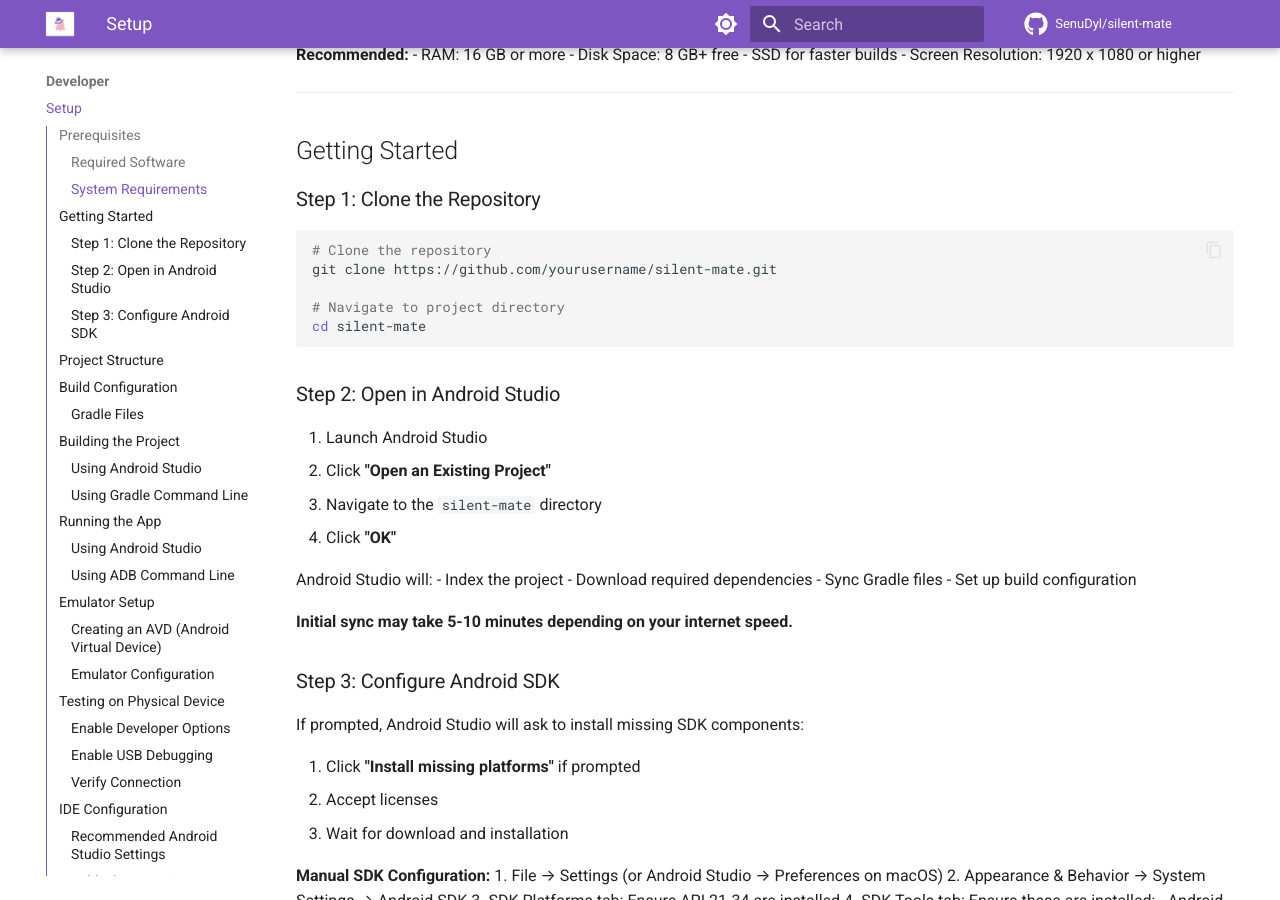
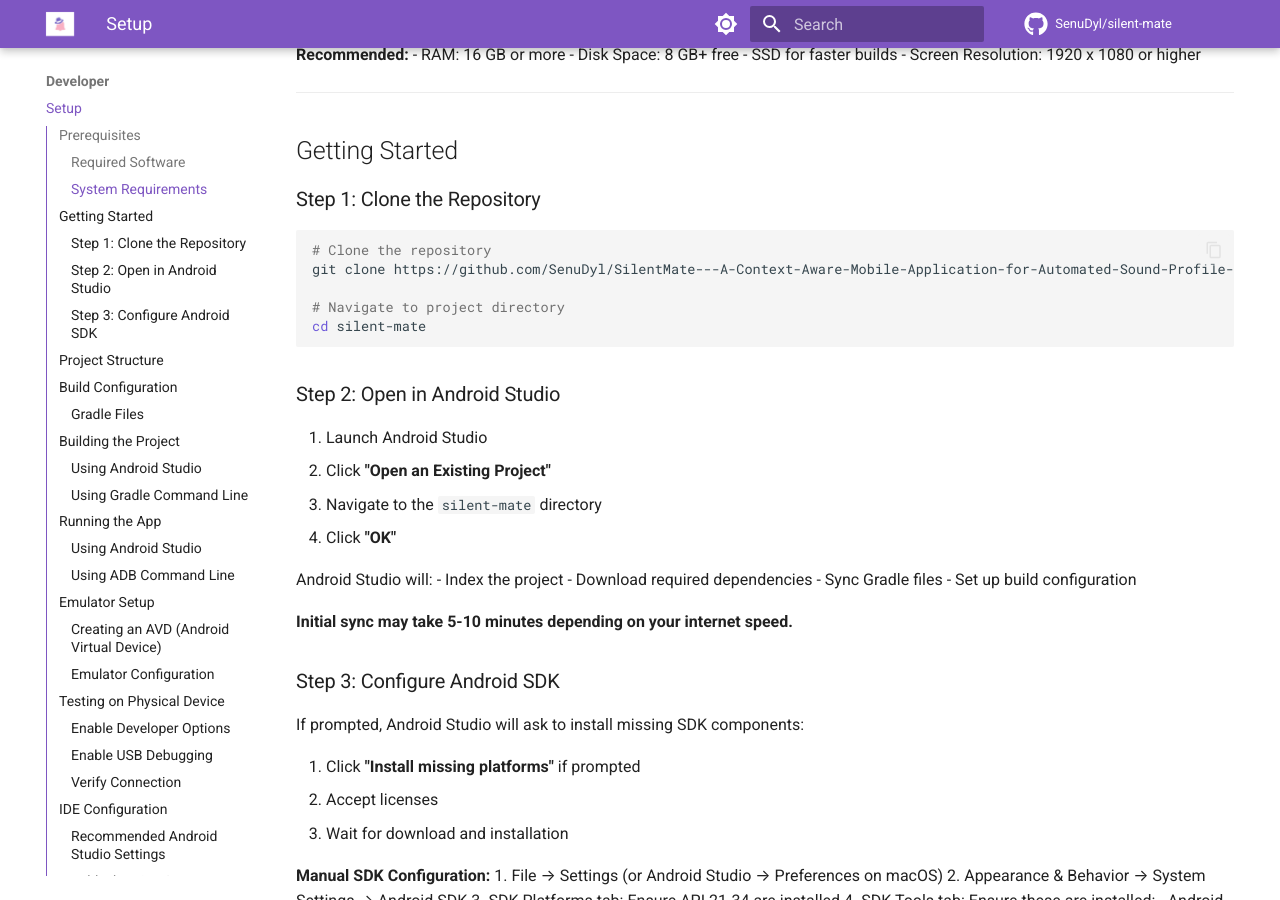
Before and after one commit to LRManamperi/Silentmate-Docs, an MkDocs documentation site: the page built from docs/developer/setup.md, in a window 1280 px wide and 900 px high, scrolled down 1023 px. Built offline with MkDocs 1.6.1 and Material for MkDocs 9.7.7, drawn with Linux system fonts in a browser that asks for light colours; comment, search, counter and statistics services are not loaded; the version menu is left out.

Commit message:
Home fixed

````diff
--- a/docs/developer/setup.md
+++ b/docs/developer/setup.md
@@ -48,7 +48,7 @@
 
 ```bash
 # Clone the repository
-git clone https://github.com/yourusername/silent-mate.git
+git clone https://github.com/SenuDyl/SilentMate---A-Context-Aware-Mobile-Application-for-Automated-Sound-Profile-Management.git
 
 # Navigate to project directory
 cd silent-mate
@@ -479,11 +479,11 @@
 
 Now that your environment is set up:
 
-1. ✅ **Read Architecture** - Understand system design
-2. ✅ **Review Code** - Familiarize yourself with codebase
-3. ✅ **Run Tests** - Ensure everything works
-4. ✅ **Make Changes** - Start contributing!
-5. ✅ **Submit PR** - Follow contribution guidelines
+1. **Read Architecture** - Understand system design
+2. **Review Code** - Familiarize yourself with codebase
+3. **Run Tests** - Ensure everything works
+4. **Make Changes** - Start contributing!
+5. **Submit PR** - Follow contribution guidelines
 
 **Happy coding! 🚀**
 
````
